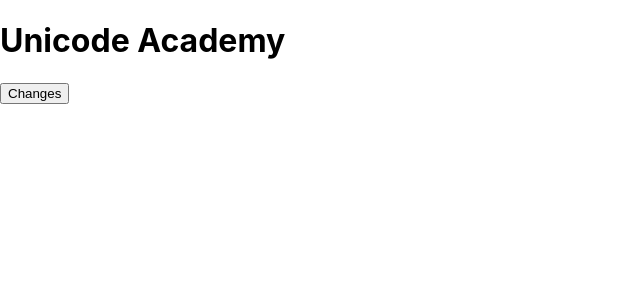
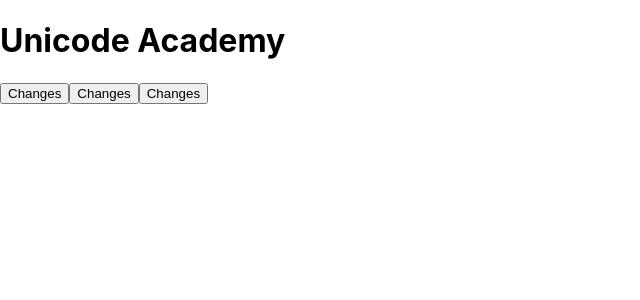
Before and after one commit to NguyenHoaiPhu299/LearnReactTutorial, a React (Create React App) app: page / in a window 1280 px wide. Shown: the top 300 px of the page, without its empty margins (0-640 px from the left). Built offline with nearby package versions, Linux system fonts and the light colour scheme.

Commit message:
Handle ReactJS Event - Pass parameters (1)

```diff
--- a/src/components/event/Event01.js
+++ b/src/components/event/Event01.js
@@ -1,18 +1,15 @@
 function Event01() {
 
-    const HandleChange = () => {
-        console.log('change');
-    }
-
-    const HandleChange1 = (e) => {
-        console.log(e.target);
-        console.log(e.target.innerText);
+    const HandleChange = (text) => {
+        console.log(text);
     }
 
     return (
         <>
             <h1>Unicode Academy</h1>
-            <button type="button" onClick={HandleChange1}>Changes</button>
+            <button type="button" onClick={HandleChange()}>Changes</button>
+            <button type="button" onClick={(e) => {console.log(e)}}>Changes</button>
+            <button type="button" onClick={(e) => {e.preventDefault(); HandleChange('Unicode')}}>Changes</button>
         </>
     );
 }
```
